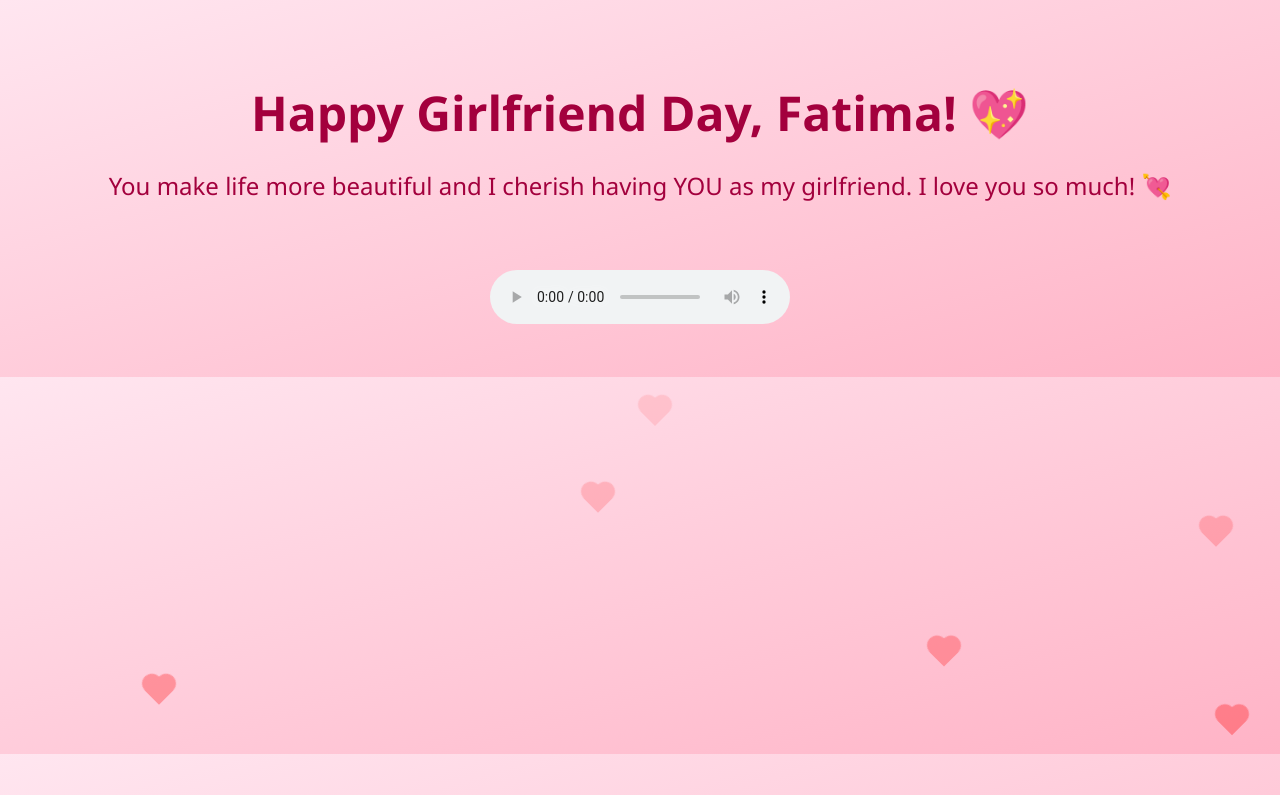
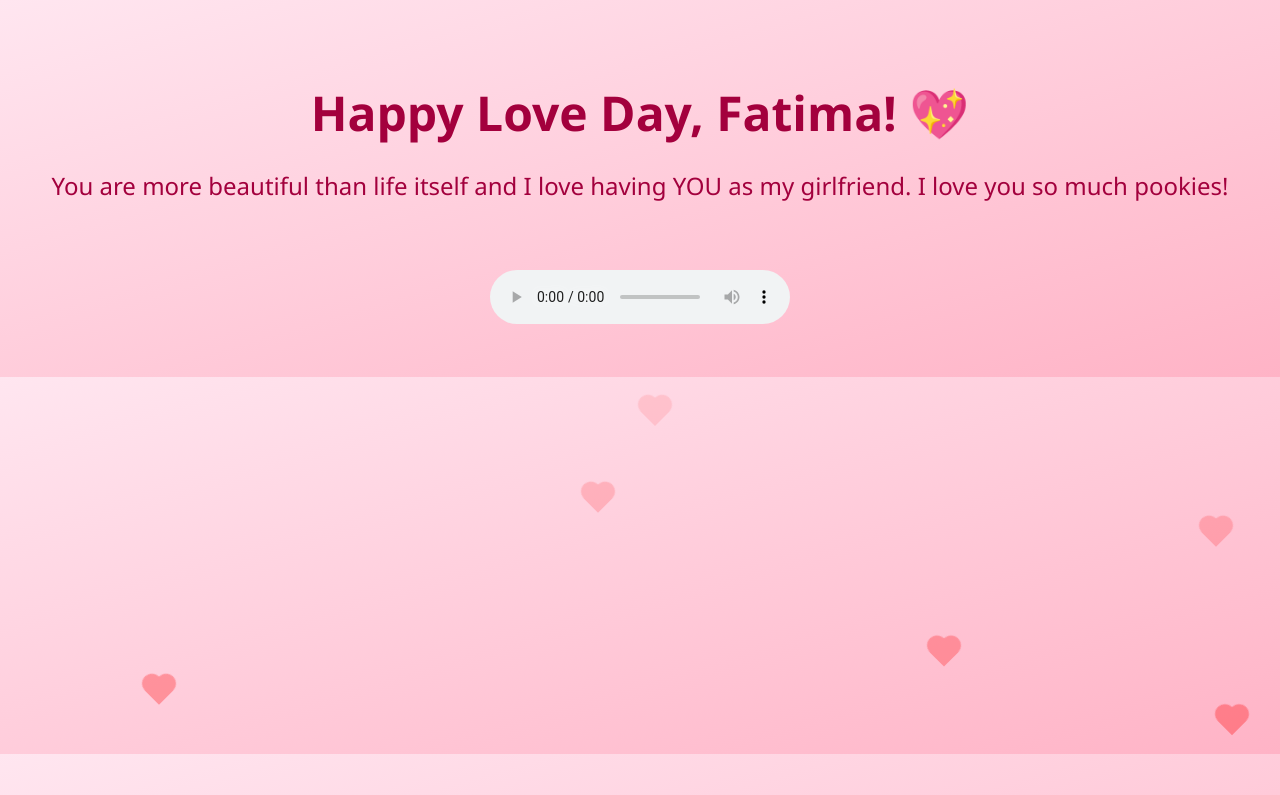
Before and after one commit to alfredtito/fatima, a plain HTML site: page index.html in a window 1280 px wide. Shown: the top 795 px of the page. Drawn offline with Linux system fonts and the light colour scheme.

Commit message:
Update greeting message for Love Day

```diff
--- a/index.html
+++ b/index.html
@@ -73,8 +73,8 @@
   </style>
 </head>
 <body>
-  <h1>Happy Girlfriend Day, Fatima! 💖</h1>
-  <p>You make life more beautiful and I cherish having YOU as my girlfriend. I love you so much! 💘</p>
+  <h1>Happy Love Day, Fatima! 💖</h1>
+  <p>You are more beautiful than life itself and I love having YOU as my girlfriend. I love you so much pookies! </p>
 
   <audio controls>
     <source src="angel.mp3" type="audio/mpeg">
```
